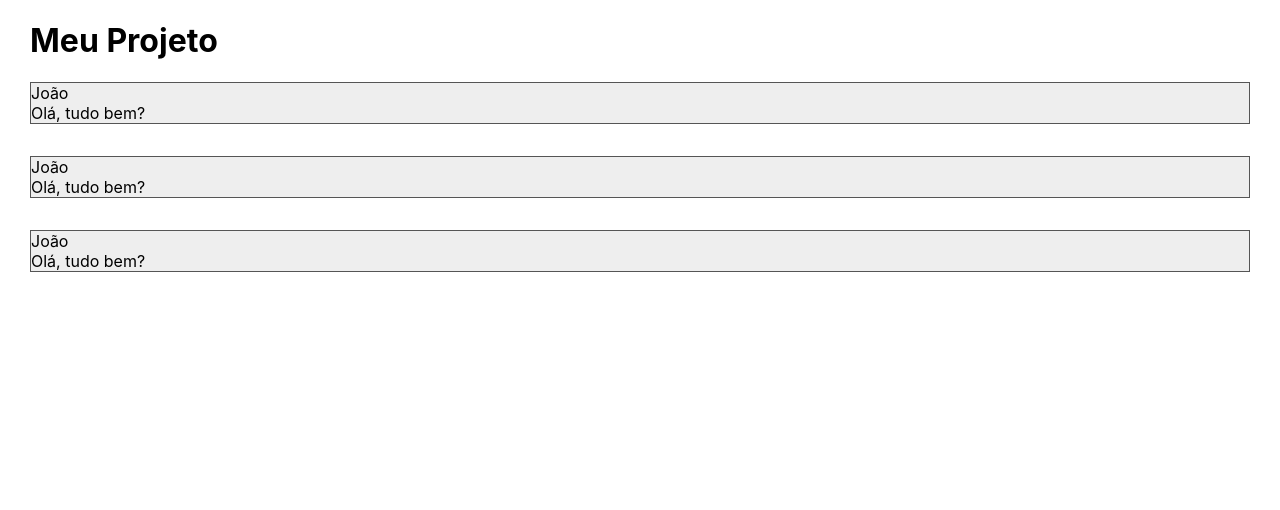
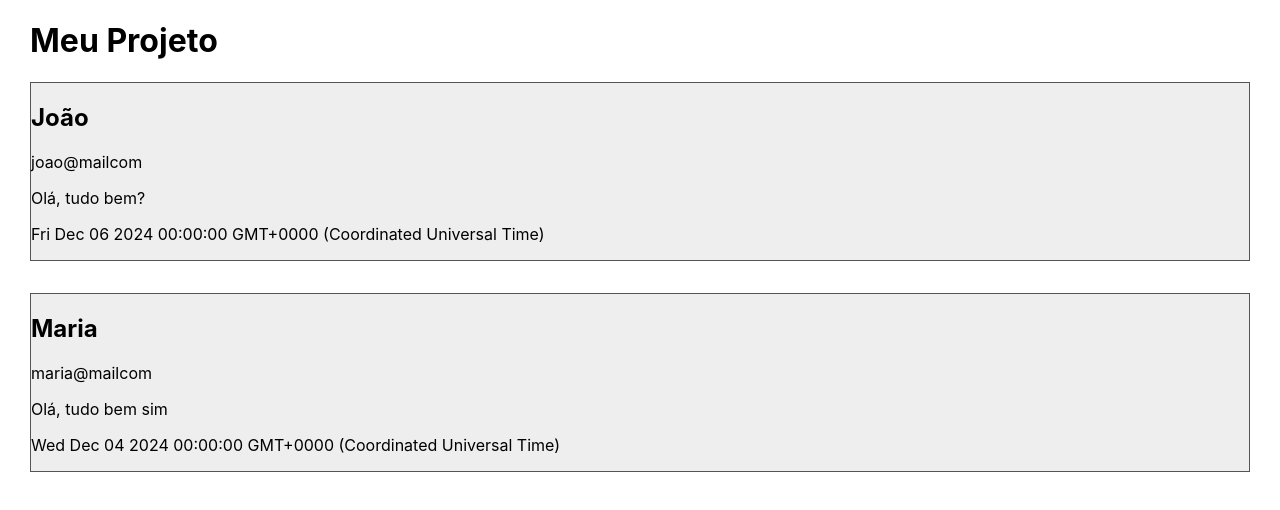
Before and after one commit to heeyjoe/curso_react, a React (Create React App) app in the folder react-basico/: page / in a window 1280 px wide. Shown: the top 510 px of the page. Built offline with nearby package versions, Linux system fonts and the light colour scheme.

Commit message:
feat: trabalhando com propiedades - props

```diff
--- a/react-basico/src/App.js
+++ b/react-basico/src/App.js
@@ -6,9 +6,12 @@ function App() {
   return (
     <div className="App">
       <h1>Meu Projeto</h1>
-      <Comentario />
-      <Comentario />
-      <Comentario />
+      <Comentario nome='João' email='joao@mailcom' data={new Date(2024, 11, 6)}>
+        Olá, tudo bem?
+      </Comentario>
+      <Comentario nome='Maria' email='maria@mailcom' data={new Date(2024, 11, 4)}>
+        Olá, tudo bem sim
+      </Comentario>
     </div>
   );
 }
--- a/react-basico/src/components/Comentario.js
+++ b/react-basico/src/components/Comentario.js
@@ -1,10 +1,12 @@
 import React from 'react';
 import './Comentario.css'
 
-const Comentario = () => (
+const Comentario = props => (
   <div className='Comentario'>
-    <div>João</div>
-    <div>Olá, tudo bem?</div>
+    <h2>{props.nome}</h2>
+    <p>{props.email}</p>
+    <p>{props.children}</p>
+    <p>{props.data.toString()}</p>
   </div>
 );
 
```
